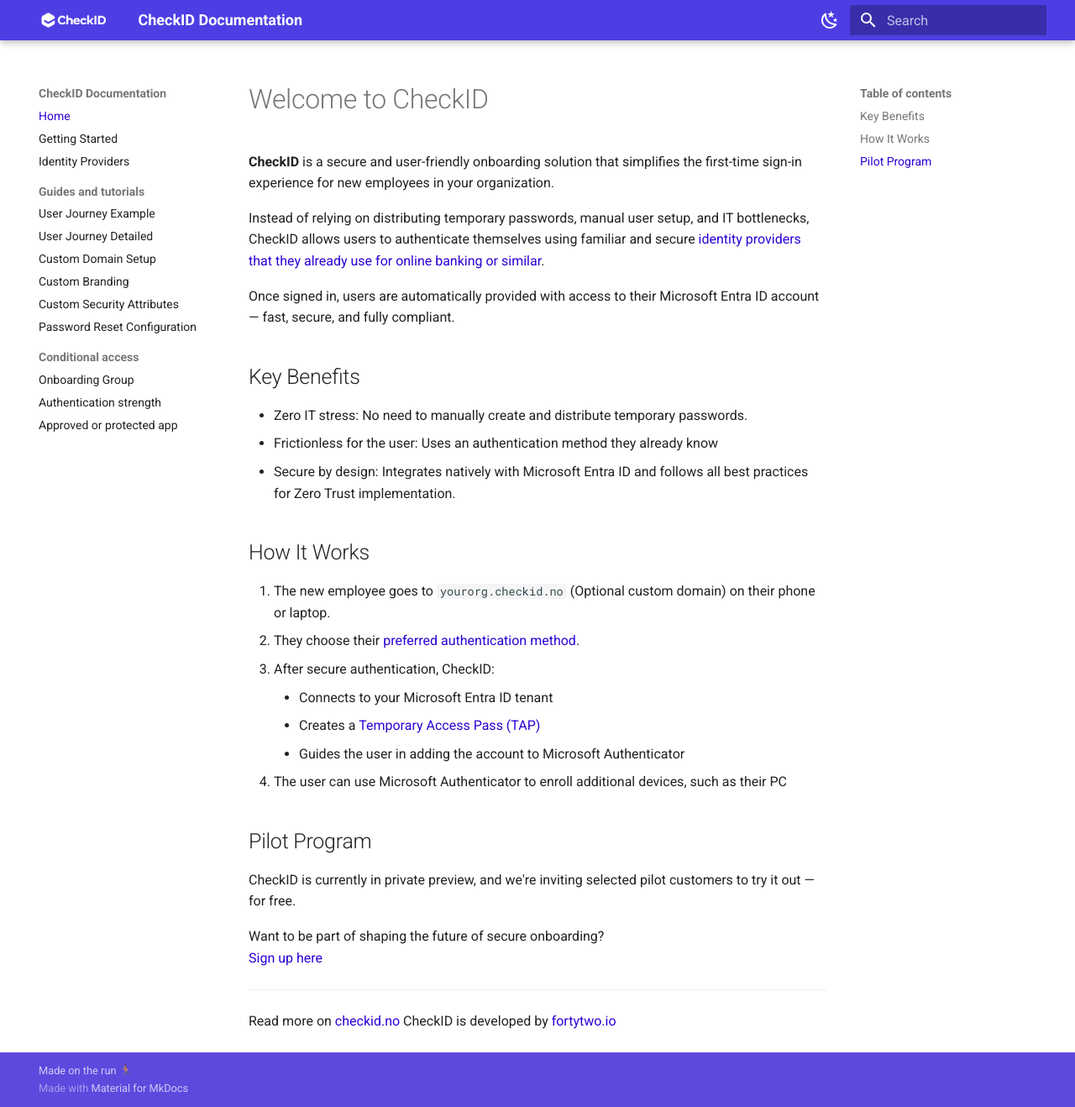
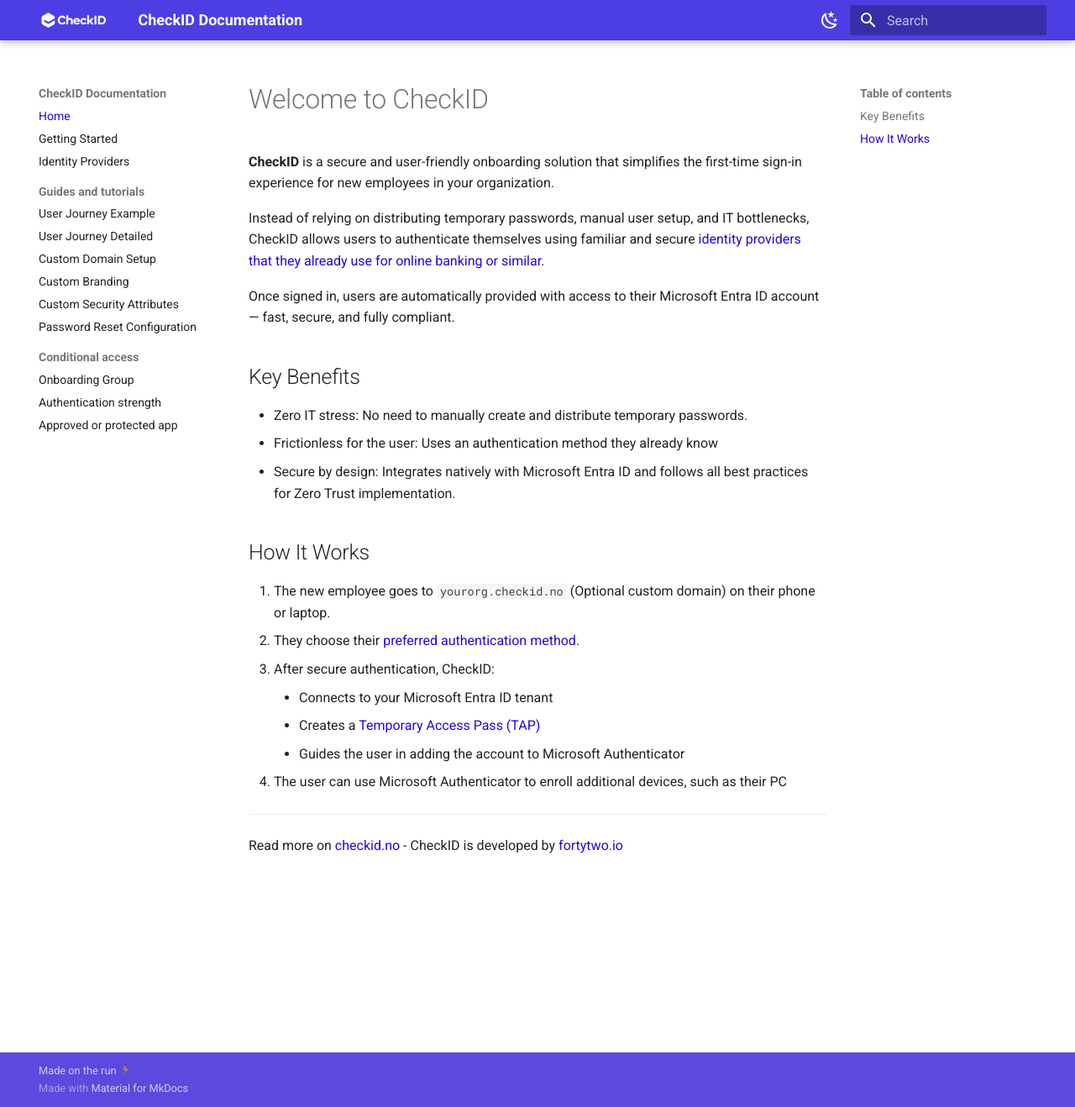
Before and after one commit to fortytwoservices/checkid-public-docs, an MkDocs documentation site: the page built from docs/index.md, in a window 1280 px wide and 1318 px high. Shown: the whole window at 84% size. Built offline with MkDocs 1.6.1 and Material for MkDocs 9.7.7, drawn with Linux system fonts in a browser that asks for light colours.

Commit message:
chore: removed bit about pilot from how it works, added text on custom branding

```diff
--- a/docs/index.md
+++ b/docs/index.md
@@ -22,14 +22,7 @@
       - Guides the user in adding the account to Microsoft Authenticator
 4. The user can use Microsoft Authenticator to enroll additional devices, such as their PC
 
-## Pilot Program
-
-CheckID is currently in private preview, and we're inviting selected pilot customers to try it out — for free.
-
-Want to be part of shaping the future of secure onboarding?
-[Sign up here](https://forms.office.com/e/mLFRhideFV)
 
 ---
 
-Read more on [checkid.no](https://checkid.no)
-CheckID is developed by [fortytwo.io](https://fortytwo.io)
+Read more on [checkid.no](https://checkid.no) - CheckID is developed by [fortytwo.io](https://fortytwo.io)
```
Also changed, not shown: docs/Guides/Custom-Branding.md (+2 -3 lines).
